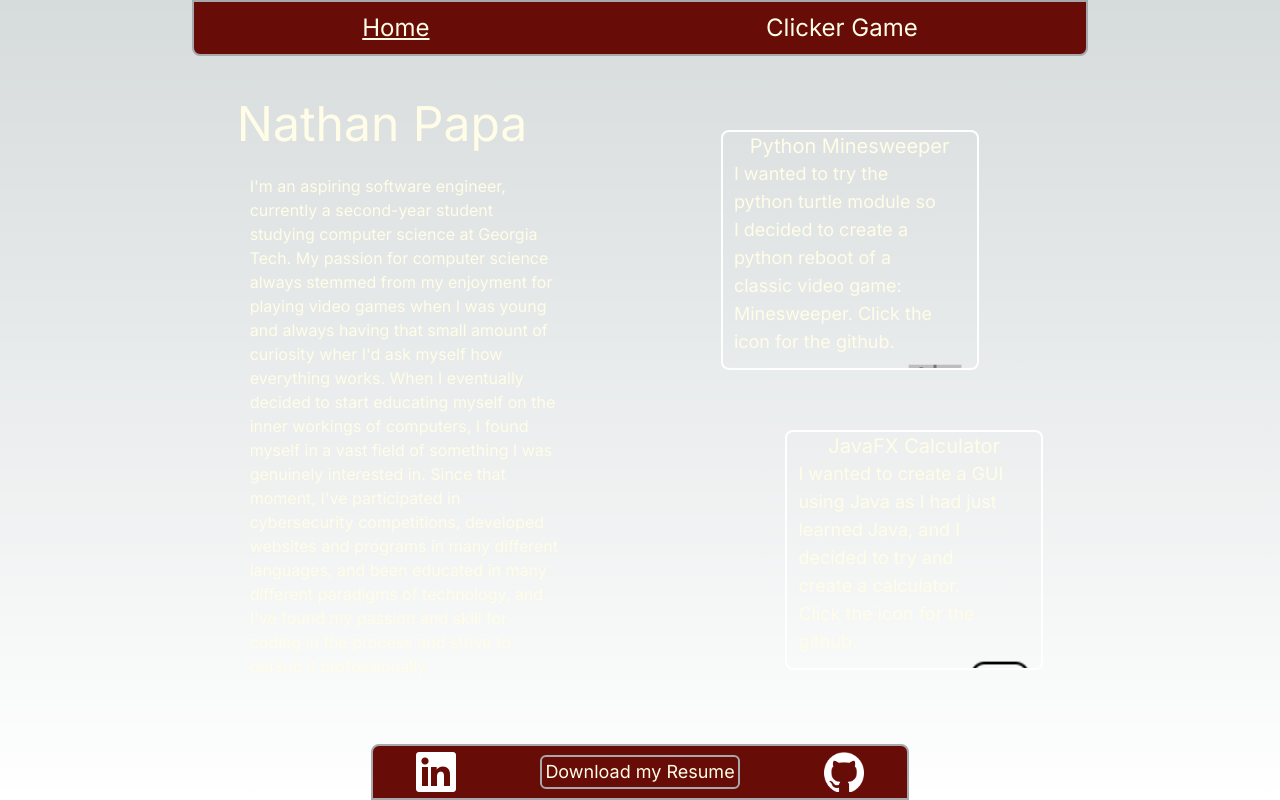
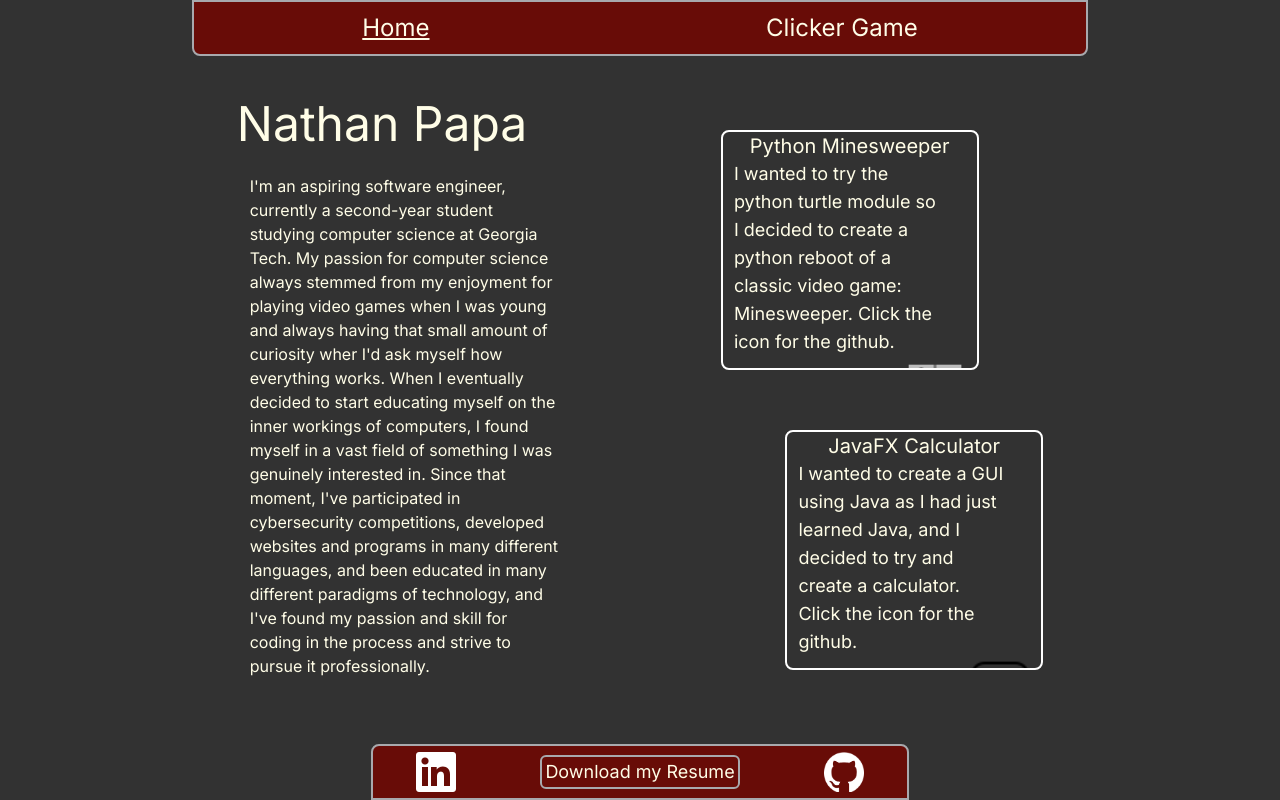
Before and after one commit to Nathan-Papa/nathan-papa.vercel.app, a Next.js app: page / in a window 1280 px wide. Built offline with nearby package versions, Linux system fonts and the light colour scheme.

Commit message:
Made the theme the same across light and dark mode

```diff
--- a/src/app/globals.css
+++ b/src/app/globals.css
@@ -2,18 +2,11 @@
 @tailwind components;
 @tailwind utilities;
 
+
 :root {
-  --foreground-rgb: 0, 0, 0;
-  --background-start-rgb: 214, 219, 220;
-  --background-end-rgb: 255, 255, 255;
-}
-
-@media (prefers-color-scheme: dark) {
-  :root {
-    --foreground-rgb: 255, 255, 255;
-    --background-start-rgb: 50, 50, 50;
-    --background-end-rgb: 50, 50, 50;
-  }
+  --foreground-rgb: 255, 255, 255;
+  --background-start-rgb: 50, 50, 50;
+  --background-end-rgb: 50, 50, 50;
 }
 
 body {
```
